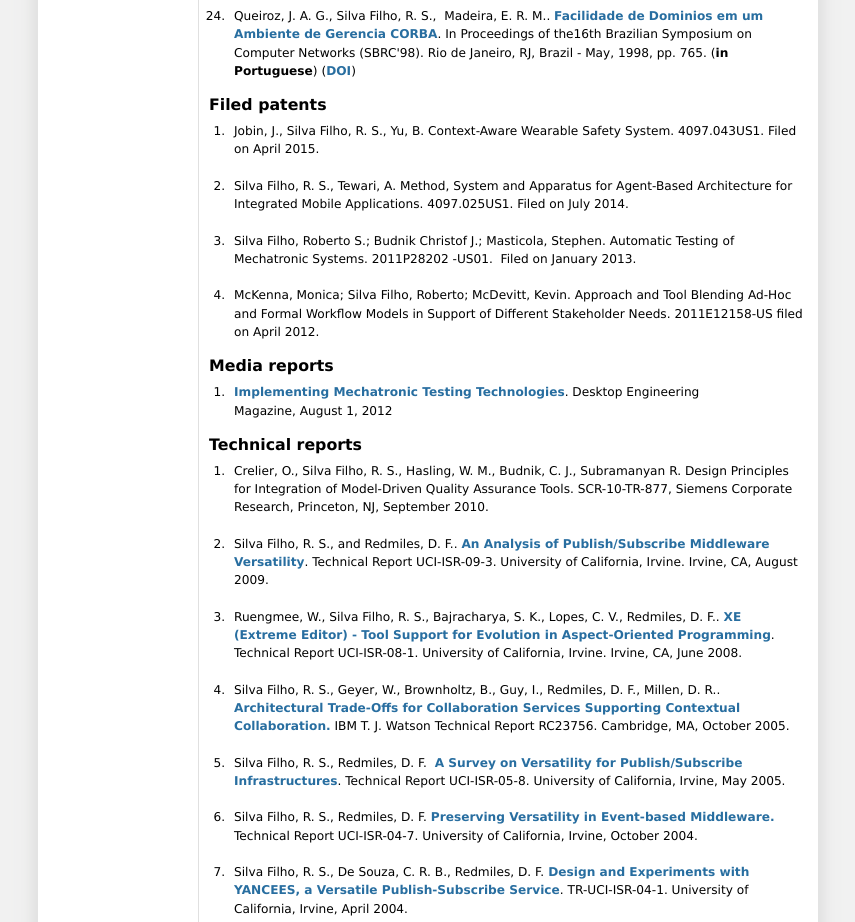
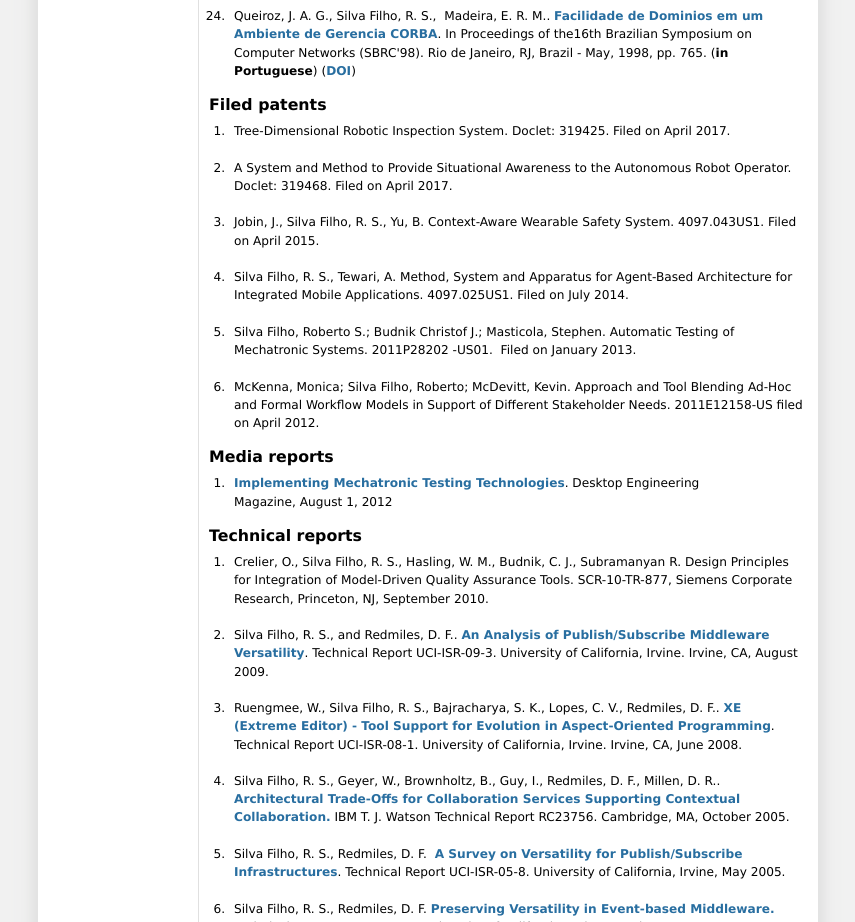
Before and after one commit to rsilvafi/rsilvafi.github.io, a plain HTML site: page publications.html in a window 1280 px wide. Shown: the part 3080-4002 px from the top of the page, without its empty margins (212-1067 px from the left). Drawn offline with Linux system fonts and the light colour scheme.

Commit message:
New patents

```diff
--- a/publications.html
+++ b/publications.html
@@ -354,6 +354,16 @@ Janeiro, RJ, Brazil - May, 1998, pp. 765. (<span style="font-weight: bold;">in P
 </ol>
 <h3>Filed patents</h3>
 <ol>
+
+<li>
+Tree-Dimensional Robotic Inspection System. Doclet: 319425. Filed on April 2017.
+</li>
+</br>
+
+<li>
+  A System and Method to Provide Situational Awareness to the Autonomous Robot Operator. Doclet: 319468. Filed on April 2017.
+</li>
+    </br>
 <li>
 Jobin, J., Silva Filho, R. S., Yu, B. Context-Aware Wearable Safety System. 4097.043US1. Filed on April 2015.
 </li>
```
